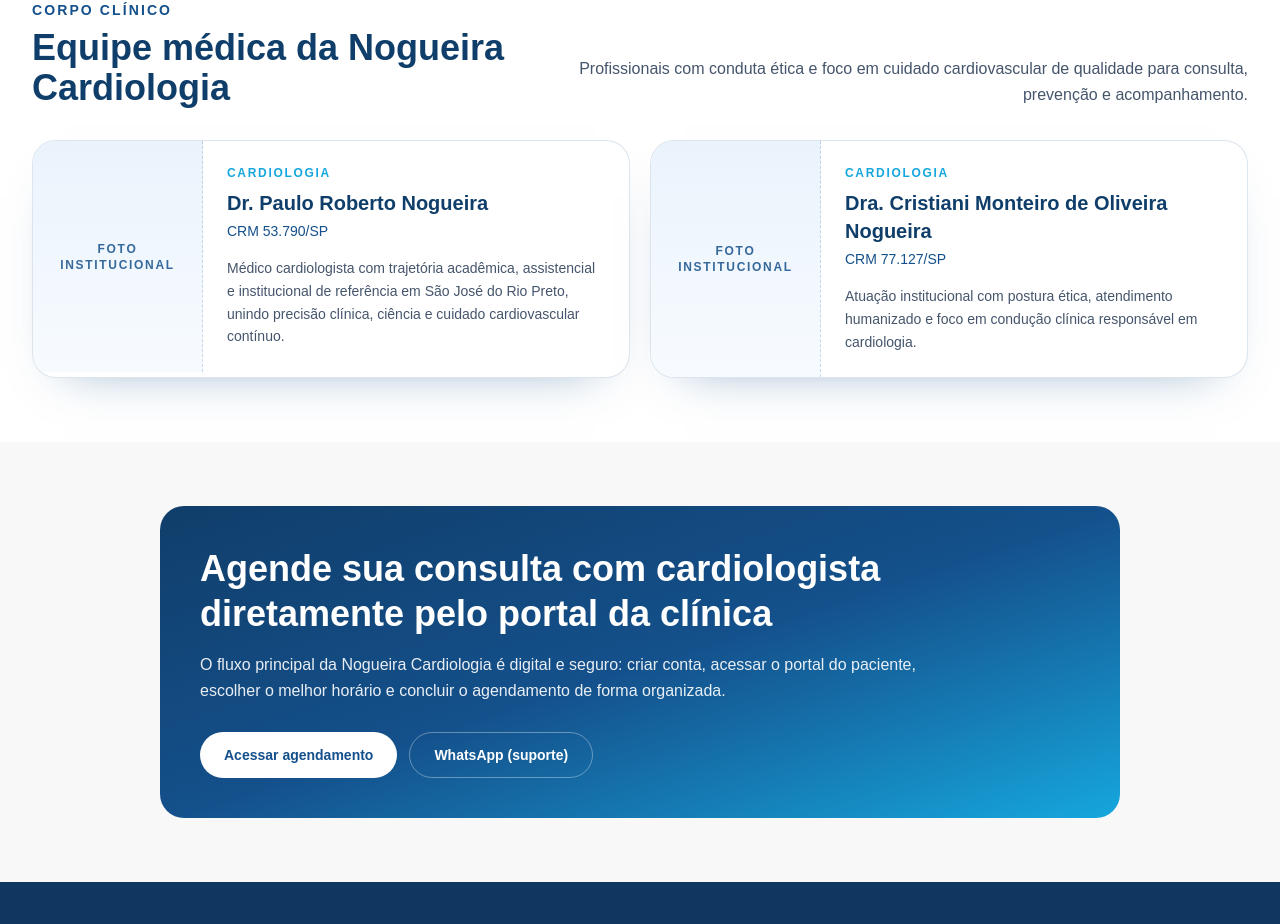
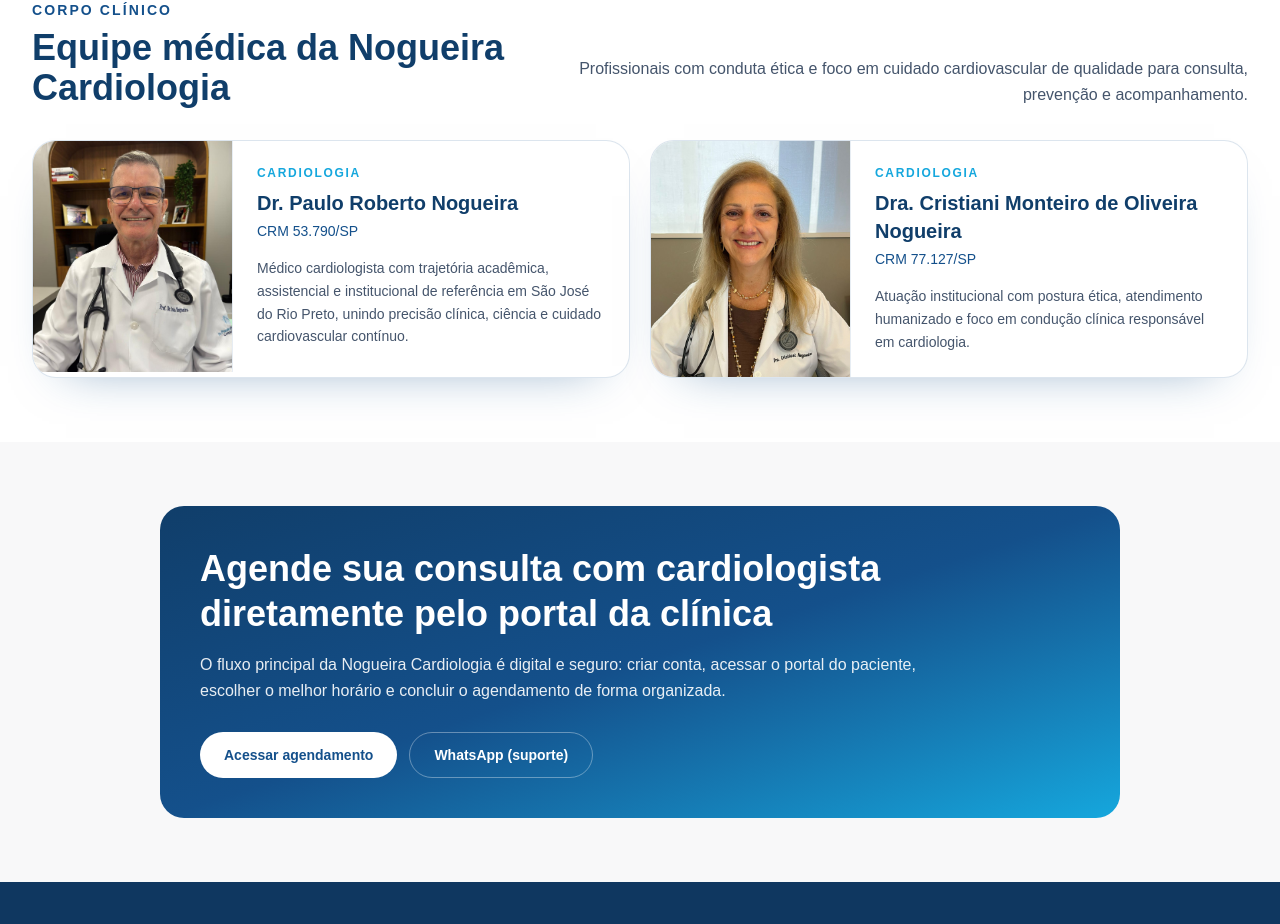
Before and after one commit to Libonatti93/Nogueira-Cardiologia-Digital-Platform, a Next.js app in the folder apps/web/: page / in a window 1280 px wide. Shown: the part 2515-3439 px from the top of the page. Built offline with nearby package versions, Linux system fonts and the light colour scheme.

Commit message:
web: render real doctor photos on homepage cards

```diff
--- a/apps/web/src/app/page.tsx
+++ b/apps/web/src/app/page.tsx
@@ -55,11 +55,13 @@
     name: 'Dr. Paulo Roberto Nogueira',
     crm: 'CRM 53.790/SP',
     bio: 'Médico cardiologista com trajetória acadêmica, assistencial e institucional de referência em São José do Rio Preto, unindo precisão clínica, ciência e cuidado cardiovascular contínuo.',
+    image: '/brand/dr-paulo-roberto-nogueira.jpeg',
   },
   {
     name: 'Dra. Cristiani Monteiro de Oliveira Nogueira',
     crm: 'CRM 77.127/SP',
     bio: 'Atuação institucional com postura ética, atendimento humanizado e foco em condução clínica responsável em cardiologia.',
+    image: '/brand/dra-cristiani-monteiro-de-oliveira-nogueira.jpeg',
   },
 ];
 
@@ -233,9 +235,15 @@
                   key={doctor.name}
                   className="overflow-hidden rounded-3xl border border-[#14508B]/15 bg-white shadow-[0_22px_48px_-34px_rgba(20,80,139,0.52)]"
                 >
-                  <div className="grid gap-0 sm:grid-cols-[170px_1fr]">
-                    <div className="flex min-h-[170px] items-center justify-center border-b border-dashed border-[#14508B]/20 bg-gradient-to-b from-[#EAF3FC] to-[#F7FBFF] px-4 sm:min-h-full sm:border-b-0 sm:border-r">
-                      <span className="text-center text-[11px] font-semibold uppercase tracking-[0.14em] text-[#14508B]/85 sm:text-xs">Foto institucional</span>
+                  <div className="grid gap-0 sm:grid-cols-[200px_1fr]">
+                    <div className="relative aspect-[4/5] overflow-hidden border-b border-[#14508B]/10 sm:aspect-auto sm:min-h-full sm:border-b-0 sm:border-r">
+                      <Image
+                        src={doctor.image}
+                        alt={`Foto de ${doctor.name}`}
+                        fill
+                        sizes="(max-width: 639px) 100vw, 200px"
+                        className="object-cover"
+                      />
                     </div>
                     <div className="p-6">
                       <p className="text-xs font-semibold uppercase tracking-[0.14em] text-[#15A7DD]">Cardiologia</p>
```
